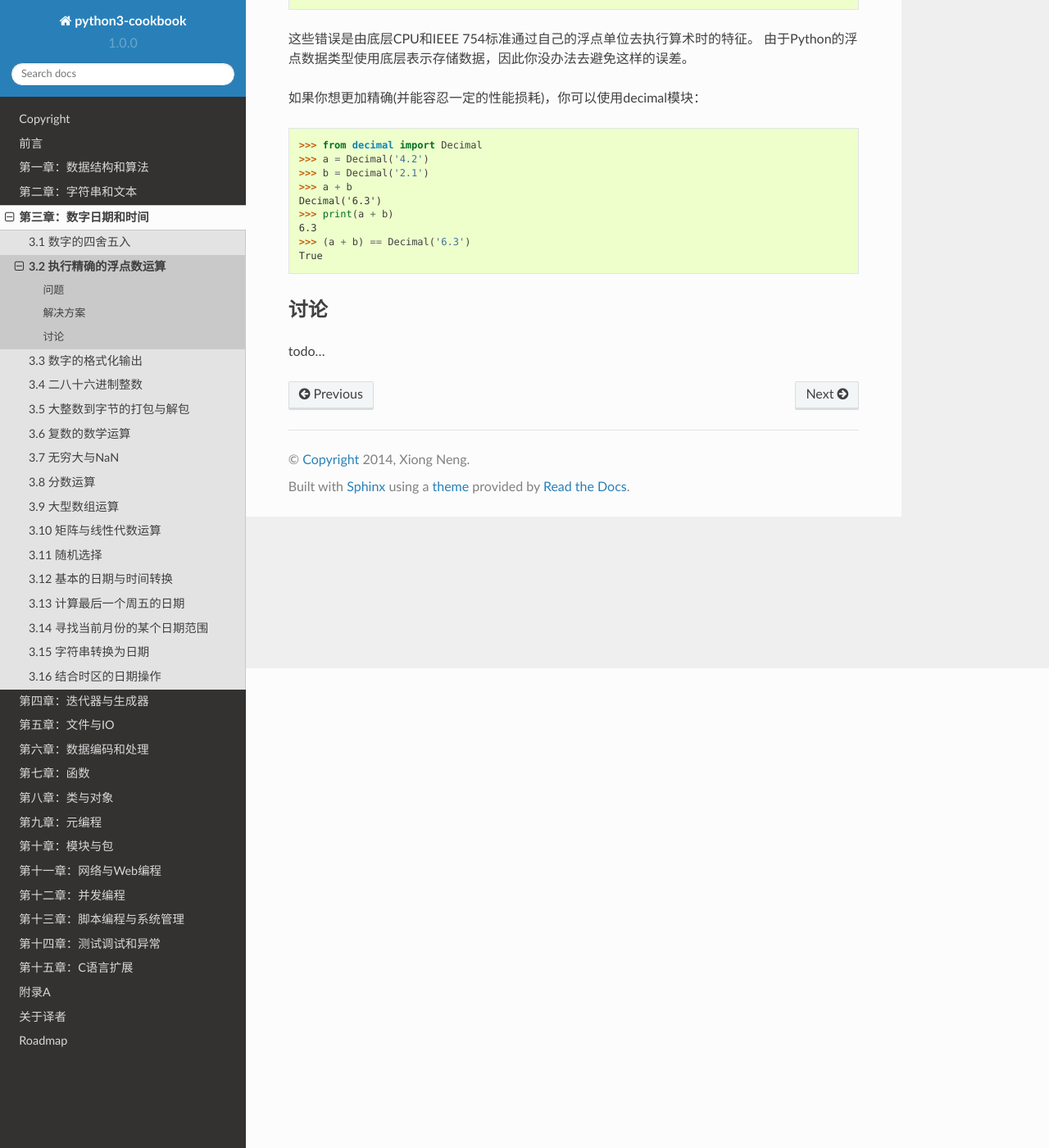
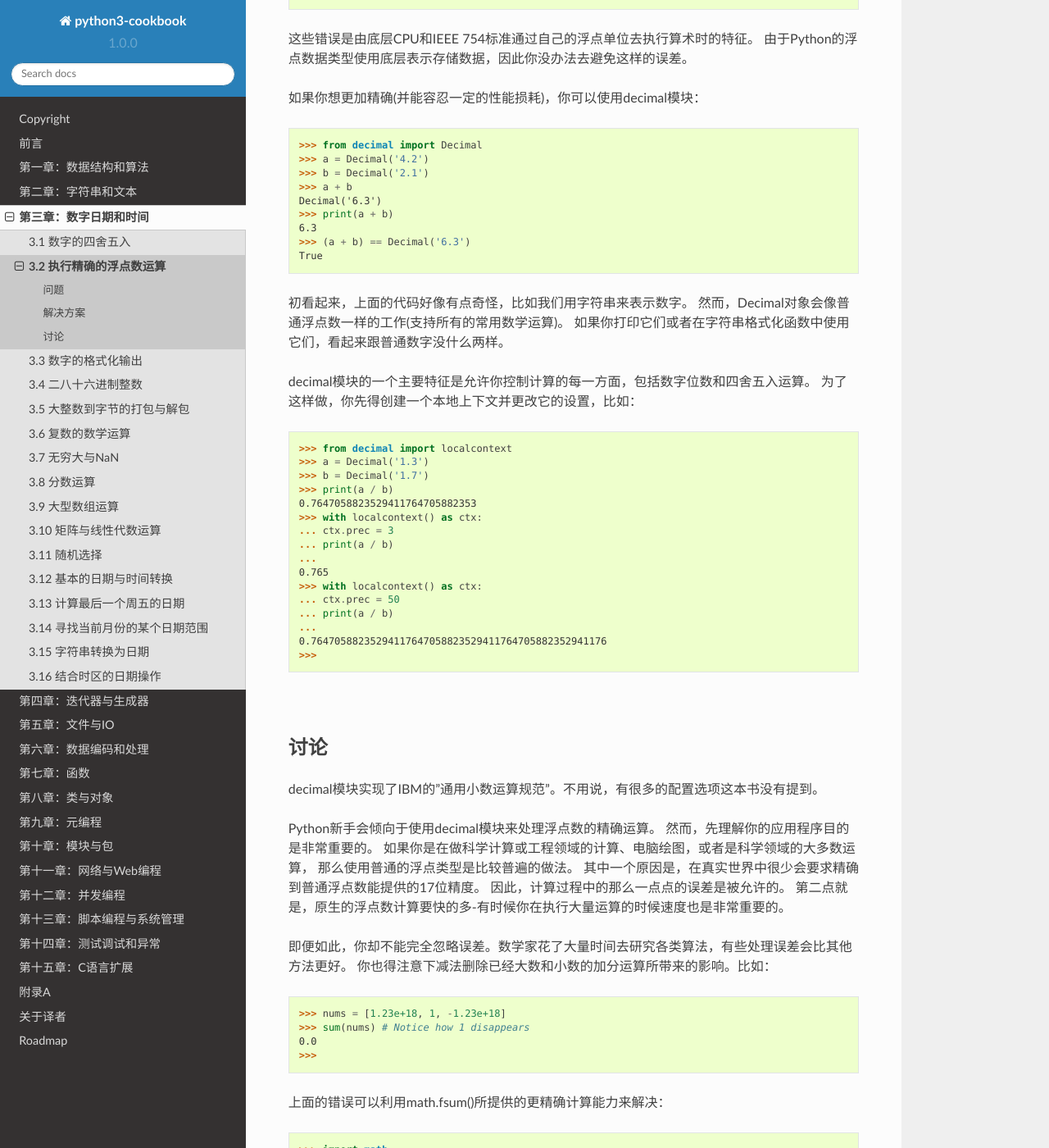
Before and after one commit to yidao620c/python3-cookbook, a Sphinx documentation site: the page built from source/c03/p02_accurate_decimal_calculations.rst, in a window 1280 px wide and 1400 px high, scrolled down 585 px. Shown: the whole window at 82% size. Built offline with Sphinx 7.4.7 and the Read the Docs theme 2.0.0, drawn with Linux system fonts in a browser that asks for light colours; some of the changed text lies outside the part shown.

Commit message:
3.2小节完成

```diff
--- a/source/c03/p02_accurate_decimal_calculations.rst
+++ b/source/c03/p02_accurate_decimal_calculations.rst
@@ -42,9 +42,69 @@
     >>> (a + b) == Decimal('6.3')
     True
 
+初看起来，上面的代码好像有点奇怪，比如我们用字符串来表示数字。
+然而，Decimal对象会像普通浮点数一样的工作(支持所有的常用数学运算)。
+如果你打印它们或者在字符串格式化函数中使用它们，看起来跟普通数字没什么两样。
 
+decimal模块的一个主要特征是允许你控制计算的每一方面，包括数字位数和四舍五入运算。
+为了这样做，你先得创建一个本地上下文并更改它的设置，比如：
+
+.. code-block:: python
+
+    >>> from decimal import localcontext
+    >>> a = Decimal('1.3')
+    >>> b = Decimal('1.7')
+    >>> print(a / b)
+    0.7647058823529411764705882353
+    >>> with localcontext() as ctx:
+    ... ctx.prec = 3
+    ... print(a / b)
+    ...
+    0.765
+    >>> with localcontext() as ctx:
+    ... ctx.prec = 50
+    ... print(a / b)
+    ...
+    0.76470588235294117647058823529411764705882352941176
+    >>>
+
+|
 
 ----------
 讨论
 ----------
-todo...
+decimal模块实现了IBM的"通用小数运算规范"。不用说，有很多的配置选项这本书没有提到。
+
+Python新手会倾向于使用decimal模块来处理浮点数的精确运算。
+然而，先理解你的应用程序目的是非常重要的。
+如果你是在做科学计算或工程领域的计算、电脑绘图，或者是科学领域的大多数运算，
+那么使用普通的浮点类型是比较普遍的做法。
+其中一个原因是，在真实世界中很少会要求精确到普通浮点数能提供的17位精度。
+因此，计算过程中的那么一点点的误差是被允许的。
+第二点就是，原生的浮点数计算要快的多-有时候你在执行大量运算的时候速度也是非常重要的。
+
+即便如此，你却不能完全忽略误差。数学家花了大量时间去研究各类算法，有些处理误差会比其他方法更好。
+你也得注意下减法删除已经大数和小数的加分运算所带来的影响。比如：
+
+.. code-block:: python
+
+    >>> nums = [1.23e+18, 1, -1.23e+18]
+    >>> sum(nums) # Notice how 1 disappears
+    0.0
+    >>>
+
+上面的错误可以利用math.fsum()所提供的更精确计算能力来解决：
+
+.. code-block:: python
+
+    >>> import math
+    >>> math.fsum(nums)
+    1.0
+    >>>
+
+然而，对于其他的算法，你应该仔细研究它并理解它的误差产生来源。
+
+总的来说，decimal模块主要用在涉及到金融的领域。
+在这类程序中，哪怕是一点小小的误差在计算过程中蔓延都是不允许的。
+因此，decimal模块为解决这类问题提供了方法。
+当Python和数据库打交道的时候也通常会遇到Decimal对象，并且，通常也是在处理金融数据的时候。
```
Also changed, not shown: 1 other file.
